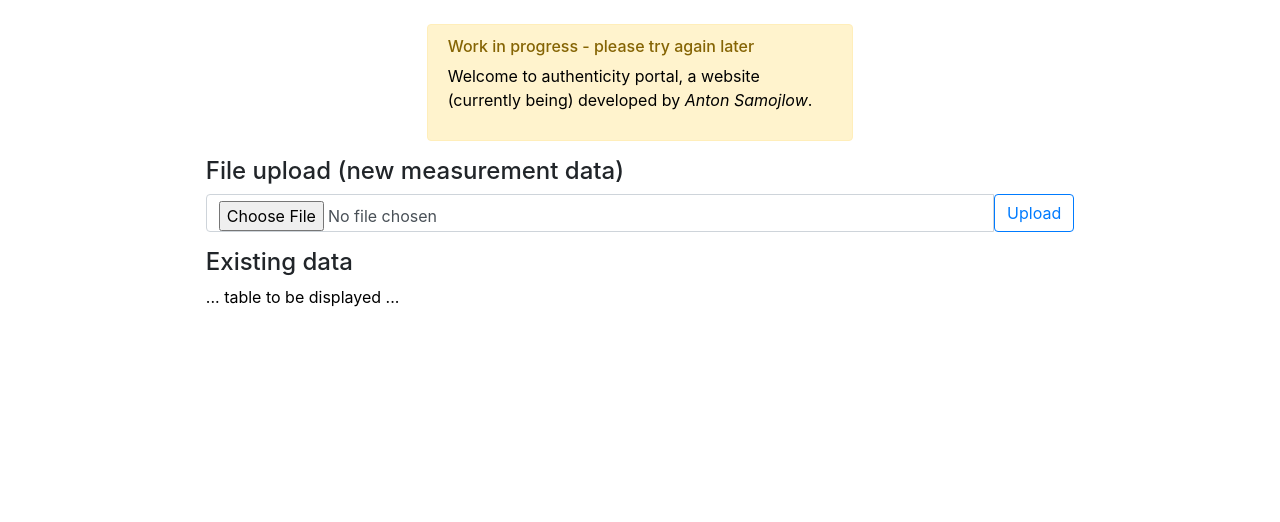
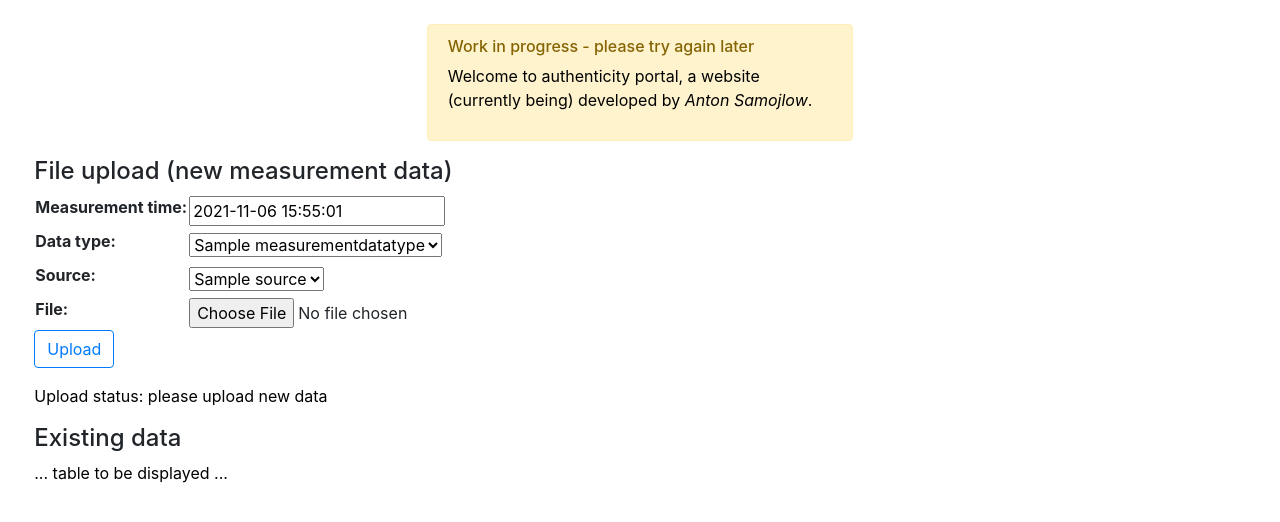
Before and after one commit to AntonSamojlow/authenticity-portal, a Django app: page /portal/measurements in a window 1280 px wide. Shown: the part 73-595 px from the top of the page. Run offline with Django 3.2, Linux system fonts and the light colour scheme; a user stored in the database is signed in; tables that the repository leaves empty hold one stand-in row (values such as "Sample post").

Commit message:
first working draft

```diff
--- /dev/null
+++ b/portalsite/portal/forms.py
@@ -0,0 +1,13 @@
+from django import forms
+
+
+class MeasurementUploadForm(forms.Form):
+    def __init__(self, type_choices: list, source_choices: list, *args, **kwargs) -> None:
+        super().__init__(*args, **kwargs)
+        self.fields['data_type'].choices = type_choices
+        self.fields['source'].choices = source_choices
+
+    measurement_time = forms.DateTimeField()
+    data_type = forms.ChoiceField()
+    source = forms.ChoiceField()
+    file = forms.FileField(required=False)
--- a/portalsite/portal/templates/measurements.html
+++ b/portalsite/portal/templates/measurements.html
@@ -3,10 +3,19 @@
 {% block content %}
 <div class="row">
     <h4>File upload (new measurement data)</h4>
+
     <div class="input-group mb-3">
-        <input type="file" class="form-control" id="measurementUpload" aria-label="Upload">
-        <button type="button" class="btn btn-outline-primary ">Upload</button>
-        <!-- <label class="input-group-text" for="measurementUpload">Upload</label> -->
+        <form method="post" enctype="multipart/form-data">
+            {% csrf_token %}
+            <table>
+                {{ upload_form.as_table }}
+            </table>
+            <!-- <input type="file" name="upload" accept=".txt, .csv, .tsv"> -->
+            <button class="btn btn-outline-primary" type="submit">Upload</button>
+        </form>
+    </div>
+    <div>
+        <p>Upload status: {{ uploaded_content }}</p>
     </div>
 </div>
 <div class="row">
--- a/portalsite/portal/views.py
+++ b/portalsite/portal/views.py
@@ -1,7 +1,11 @@
 from datetime import datetime
+from django.core.files.uploadedfile import UploadedFile
 from django.http.request import HttpRequest
 from django.shortcuts import render
 from django.contrib.auth.decorators import login_required
+
+from portal.forms import MeasurementUploadForm
+from portal.models import MeasurementDataType, Measurement, Source
 
 @login_required
 def index(request: HttpRequest):
@@ -20,4 +24,50 @@ def index(request: HttpRequest):
 
 @login_required
 def measurements(request: HttpRequest):
-    return render(request, 'measurements.html')
+    uploaded_content = "please upload new data"
+    type_choices = [(d.id, d.name) for d in list(MeasurementDataType.objects.all())]
+    source_choices = [(d.id, d.name) for d in list(Source.objects.all())]
+
+    def handle_uploaded_file(file: UploadedFile) -> str:
+        read_text = ""
+        for chunk in file.chunks():
+            read_text += str(chunk)
+        return read_text
+
+    # If this is a POST request then process the Form data
+    if request.method == 'POST':
+        form = MeasurementUploadForm(type_choices, source_choices, request.POST)
+        if form.is_valid() and 'file' in request.FILES.keys():
+            print(request.POST['data_type'])
+            data_type = MeasurementDataType.objects.filter(id__exact = request.POST['data_type']).first()
+            source = Source.objects.filter(id__exact = request.POST['source']).first()
+            file_content = handle_uploaded_file(request.FILES['file'])
+
+            measurement = Measurement()
+            measurement.json_data = file_content
+            measurement.data_type = data_type
+            measurement.time_measured = request.POST['measurement_time']
+            measurement.user_created = request.user
+            measurement.user_changed = request.user
+            measurement.source = source
+            Measurement.save(measurement)
+
+            uploaded_content = "SUCCES - saved content is " + file_content
+        else:
+            uploaded_content = "FAILED TO PROCESS!"
+
+    # If this is a GET (or any other method) create the default form.
+    else:
+        measurement_time = datetime.now()
+        form = MeasurementUploadForm(type_choices, source_choices, initial={
+            'measurement_time': measurement_time,
+            'data_type': type_choices[0] if len(type_choices)> 0 else None,
+            'source': source_choices[0] if len(source_choices)> 0 else None,
+            'file': None
+            })
+
+    context = {
+        'upload_form': form,
+        'uploaded_content' : uploaded_content
+    }
+    return render(request, 'measurements.html', context=context)
--- a/portalsite/portalsite/settings.py
+++ b/portalsite/portalsite/settings.py
@@ -9,10 +9,9 @@ https://docs.djangoproject.com/en/3.2/topics/settings/
 For the full list of settings and their values, see
 https://docs.djangoproject.com/en/3.2/ref/settings/
 """
-
-import dj_database_url
 import os
 from pathlib import Path
+import dj_database_url
 
 # Build paths inside the project like this: BASE_DIR / 'subdir'.
 BASE_DIR = Path(__file__).resolve().parent.parent
--- a/portalsite/portalsite/urls.py
+++ b/portalsite/portalsite/urls.py
@@ -17,6 +17,9 @@ from django.contrib import admin
 from django.urls import path
 from django.urls.conf import include
 from django.views.generic import RedirectView
+from django.conf import settings
+from django.conf.urls.static import static
+
 urlpatterns = [
     path('admin/', admin.site.urls),
 
```
